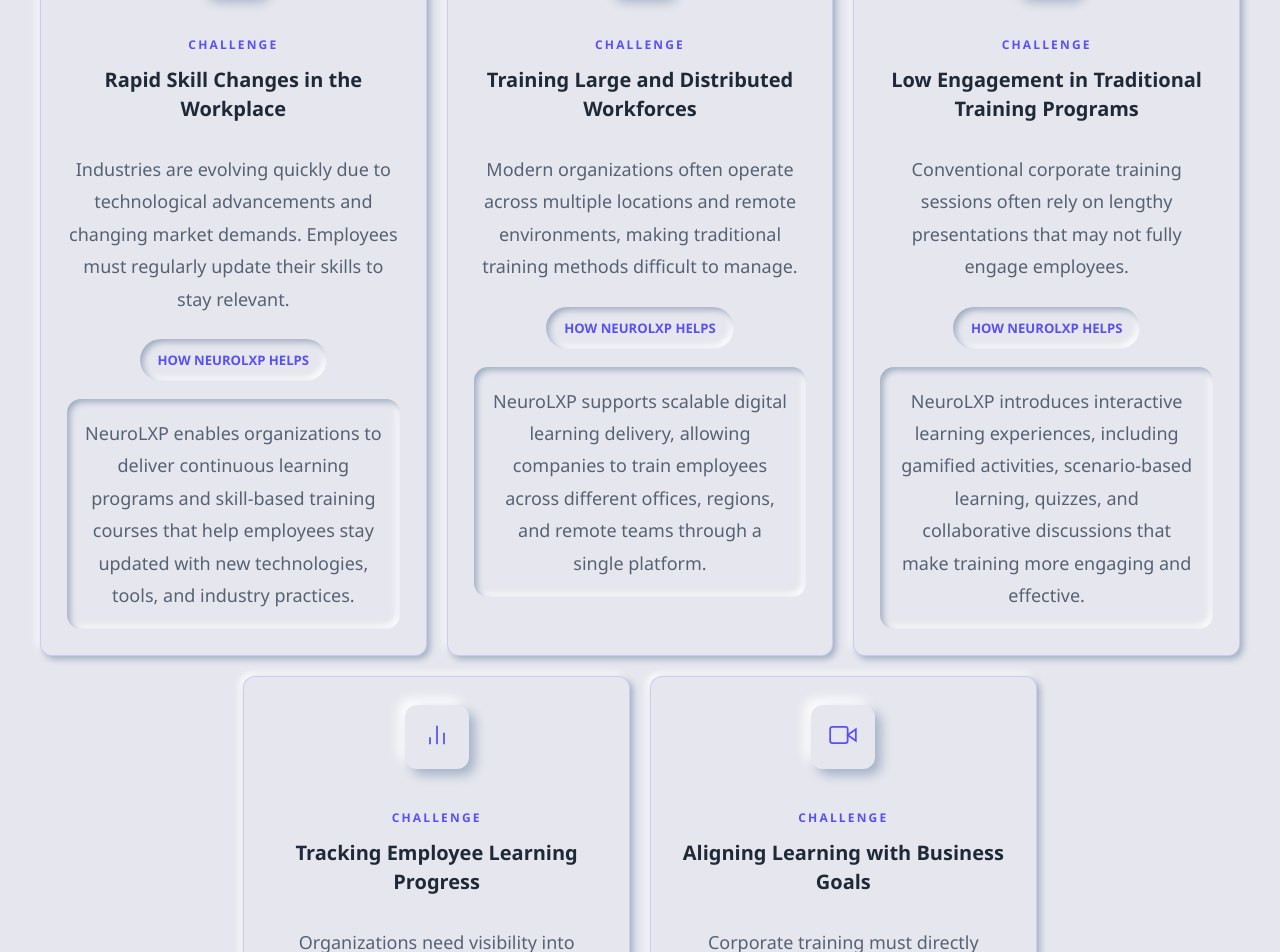
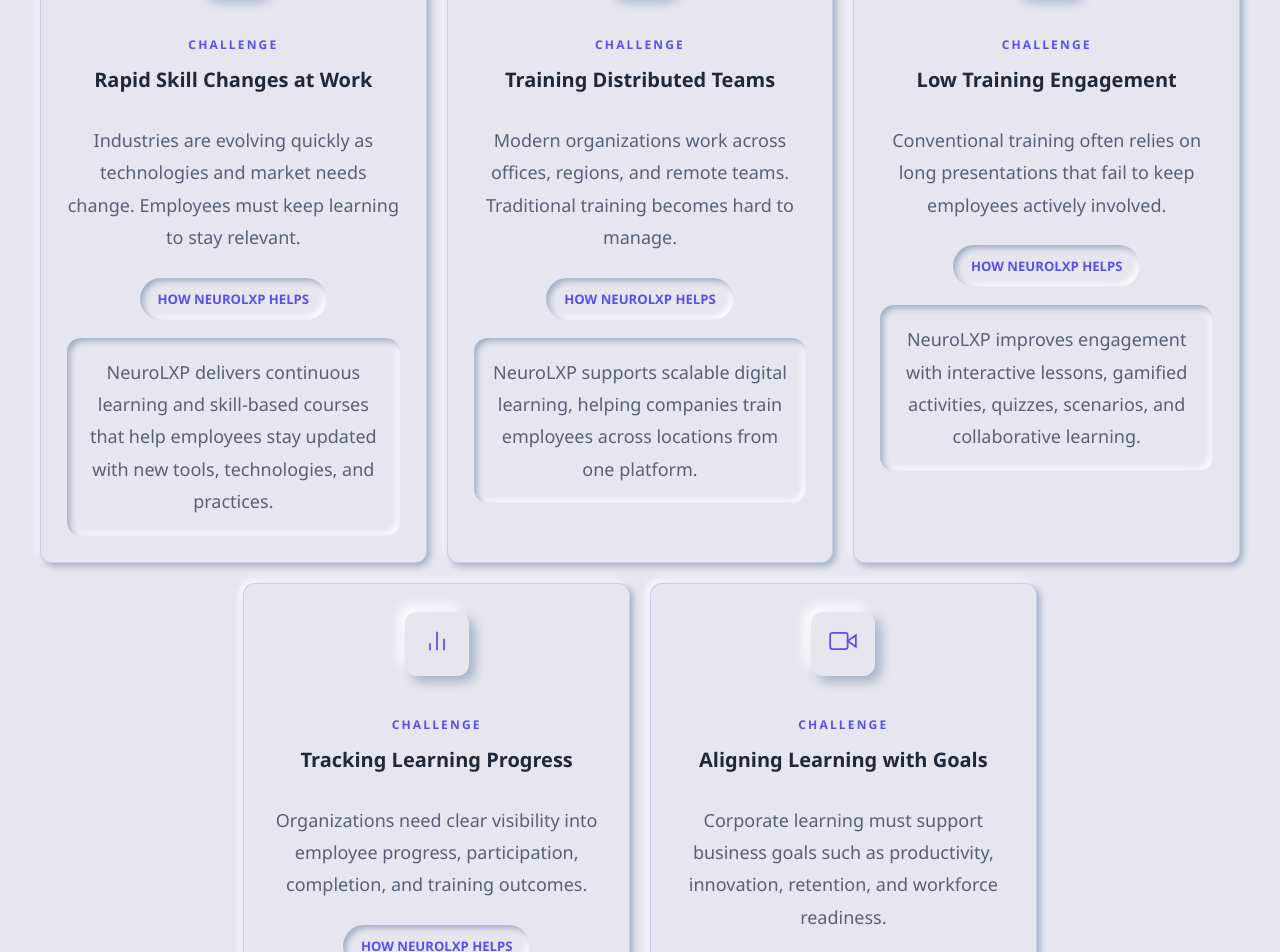
Before and after one commit to PRGEEQGlobalSolutionPrivateLIT/NeuroLXP-Website, a Next.js app in the folder apps/website/: page /corporate-training in a window 1280 px wide. Shown: the part 1440-2392 px from the top of the page. Built offline with nearby package versions, Linux system fonts and the light colour scheme.

Commit message:
Update page.tsx

```diff
--- a/apps/website/app/corporate-training/page.tsx
+++ b/apps/website/app/corporate-training/page.tsx
@@ -168,51 +168,48 @@ const STATS: StatProps[] = [
     label: "Productivity Boost",
     icon: `<svg xmlns="http://www.w3.org/2000/svg" width="24" height="24" viewBox="0 0 24 24" fill="none" stroke="currentColor" strokeWidth="2" strokeLinecap="round" strokeLinejoin="round"><line x1="18" y1="20" x2="18" y2="10"/><line x1="12" y1="20" x2="12" y2="4"/><line x1="6" y1="20" x2="6" y2="14"/></svg>`,
   },
-];
-
-const CHALLENGES = [
+];const CHALLENGES = [
   {
     icon: `<svg xmlns="http://www.w3.org/2000/svg" width="24" height="24" viewBox="0 0 24 24" fill="none" stroke="currentColor" strokeWidth="2" strokeLinecap="round" strokeLinejoin="round"><path d="M3 12a9 9 0 0 1 9-9 9.75 9.75 0 0 1 6.74 2.74L21 8"/><path d="M21 3v5h-5"/><path d="M21 12a9 9 0 0 1-9 9 9.75 9.75 0 0 1-6.74-2.74L3 16"/><path d="M8 16H3v5"/></svg>`,
-    challenge: "Rapid Skill Changes in the Workplace",
+    challenge: "Rapid Skill Changes at Work",
     description:
-      "Industries are evolving quickly due to technological advancements and changing market demands. Employees must regularly update their skills to stay relevant.",
+      "Industries are evolving quickly as technologies and market needs change. Employees must keep learning to stay relevant.",
     solution:
-      "NeuroLXP enables organizations to deliver continuous learning programs and skill-based training courses that help employees stay updated with new technologies, tools, and industry practices.",
+      "NeuroLXP delivers continuous learning and skill-based courses that help employees stay updated with new tools, technologies, and practices.",
   },
   {
     icon: `<svg xmlns="http://www.w3.org/2000/svg" width="24" height="24" viewBox="0 0 24 24" fill="none" stroke="currentColor" strokeWidth="2" strokeLinecap="round" strokeLinejoin="round"><path d="M17 21v-2a4 4 0 0 0-4-4H5a4 4 0 0 0-4 4v2"/><circle cx="9" cy="7" r="4"/><path d="M23 21v-2a4 4 0 0 0-3-3.87"/><path d="M16 3.13a4 4 0 0 1 0 7.75"/></svg>`,
-    challenge: "Training Large and Distributed Workforces",
+    challenge: "Training Distributed Teams",
     description:
-      "Modern organizations often operate across multiple locations and remote environments, making traditional training methods difficult to manage.",
+      "Modern organizations work across offices, regions, and remote teams. Traditional training becomes hard to manage.",
     solution:
-      "NeuroLXP supports scalable digital learning delivery, allowing companies to train employees across different offices, regions, and remote teams through a single platform.",
+      "NeuroLXP supports scalable digital learning, helping companies train employees across locations from one platform.",
   },
   {
     icon: `<svg xmlns="http://www.w3.org/2000/svg" width="24" height="24" viewBox="0 0 24 24" fill="none" stroke="currentColor" strokeWidth="2" strokeLinecap="round" strokeLinejoin="round"><path d="M14 2H6a2 2 0 0 0-2 2v16a2 2 0 0 0 2 2h12a2 2 0 0 0 2-2V8z"/><polyline points="14,2 14,8 20,8"/><line x1="16" y1="13" x2="8" y2="13"/><line x1="16" y1="17" x2="8" y2="17"/><polyline points="10,9 9,9 8,9"/></svg>`,
-    challenge: "Low Engagement in Traditional Training Programs",
+    challenge: "Low Training Engagement",
     description:
-      "Conventional corporate training sessions often rely on lengthy presentations that may not fully engage employees.",
+      "Conventional training often relies on long presentations that fail to keep employees actively involved.",
     solution:
-      "NeuroLXP introduces interactive learning experiences, including gamified activities, scenario-based learning, quizzes, and collaborative discussions that make training more engaging and effective.",
+      "NeuroLXP improves engagement with interactive lessons, gamified activities, quizzes, scenarios, and collaborative learning.",
   },
   {
     icon: `<svg xmlns="http://www.w3.org/2000/svg" width="24" height="24" viewBox="0 0 24 24" fill="none" stroke="currentColor" strokeWidth="2" strokeLinecap="round" strokeLinejoin="round"><line x1="18" y1="20" x2="18" y2="10"/><line x1="12" y1="20" x2="12" y2="4"/><line x1="6" y1="20" x2="6" y2="14"/></svg>`,
-    challenge: "Tracking Employee Learning Progress",
+    challenge: "Tracking Learning Progress",
     description:
-      "Organizations need visibility into employee learning progress and training effectiveness.",
+      "Organizations need clear visibility into employee progress, participation, completion, and training outcomes.",
     solution:
-      "NeuroLXP provides advanced analytics and reporting dashboards that track employee participation, skill development, course completion, and assessment performance.",
+      "NeuroLXP provides analytics and dashboards to track learning activity, skills, course completion, and assessment performance.",
   },
   {
     icon: `<svg xmlns="http://www.w3.org/2000/svg" width="24" height="24" viewBox="0 0 24 24" fill="none" stroke="currentColor" strokeWidth="2" strokeLinecap="round" strokeLinejoin="round"><polygon points="23 7 16 12 23 17 23 7"/><rect x="1" y="5" width="15" height="14" rx="2" ry="2"/></svg>`,
-    challenge: "Aligning Learning with Business Goals",
+    challenge: "Aligning Learning with Goals",
     description:
-      "Corporate training must directly support organizational objectives such as productivity, innovation, and employee retention.",
+      "Corporate learning must support business goals such as productivity, innovation, retention, and workforce readiness.",
     solution:
-      "NeuroLXP enables organizations to design career pathways, role-based learning programs, and competency-based training that align employee development with business goals.",
+      "NeuroLXP enables role-based learning, career pathways, and competency training aligned with organizational priorities.",
   },
 ];
-
 const BENEFITS = [
   "Build a culture of continuous learning",
   "Improve employee productivity and performance",
```
